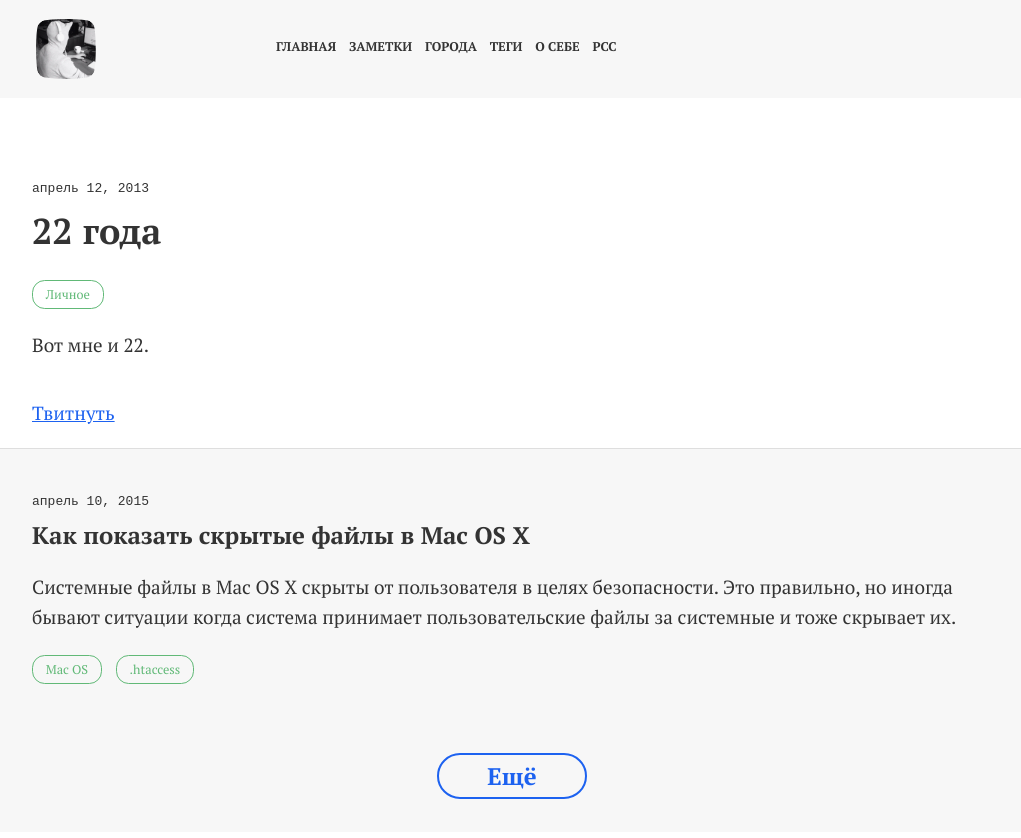
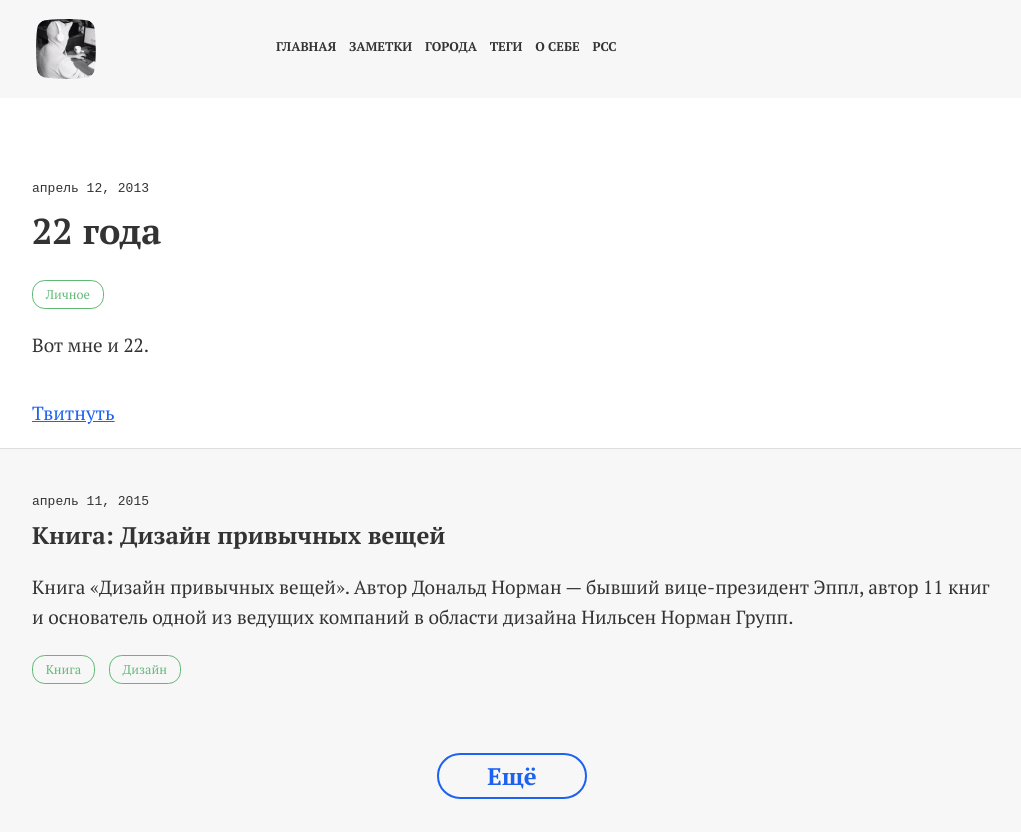
Before and after one commit to anna-vanlee/bizikov.ru, a Jekyll site: the page built from _posts/published/2013-04-12-22-goda.markdown, in a window 1280 px wide. Shown: the top 838 px of the page, without its empty margins (128-1149 px from the left). Built offline with Jekyll 4.4.1, drawn with Linux system fonts in a browser that asks for light colours; comment, search, counter and statistics services are not loaded.

Commit message:
Публикация заметки

```diff
--- a/_posts/2015-04-10-dizayn-privychnyh-veschey.md
+++ b/_posts/published/2015-04-11-dizayn-privychnyh-veschey.md
@@ -2,8 +2,8 @@
 layout: post
 title: "Книга: Дизайн привычных вещей"
 excerpt: "Книга «Дизайн привычных вещей». Автор Дональд Норман — бывший вице-президент Эппл, автор 11 книг и основатель одной из ведущих компаний в области дизайна Нильсен Норман Групп."
-published: false
-cover: /upload/article/2015/04/10/book-cover.png
+published: true
+cover: /upload/article/2015/04/11/book-cover.png
 keywords: Дизайн
 tags:
 - Книга
@@ -13,7 +13,7 @@
 Книга «Дизайн привычных вещей». Автор Дональд Норман — бывший вице-президент Эппл, автор 11 книг и основатель одной из ведущих компаний в области дизайна <a href="http://www.nngroup.com/" target="_blank">Нильсен Норман Групп</a>.
 
 <a href="http://www.mann-ivanov-ferber.ru/books/paperbook/design-everyday-things/" target="_blank">
-  <img src="{{ site.url}}/upload/article/2015/04/10/book-cover.png" class="original"/>
+  <img src="{{ site.url}}/upload/article/2015/04/11/book-cover.png" class="original"/>
 </a>
 
 Книга является отличным продолжением <a href="{{ site.url }}/2015/03/dizain-dlya-realnogo-mira/" target="_blank">«Дизайна для реального мира»</a> Виктора Папанека.
@@ -32,7 +32,7 @@
 
 Кстати, о компьютерах. Помните, что книга была написана в 1988 году? Норман уделил достаточное внимание описанию проблем современных для него компьютеров, придя к выводу, что лучшим дизайном и эргономикой на тот момент обладает компьютер Макинтош, который был представлен публике компанией Эппл в 1984 году. Что интересно, спустя 30 лет компания до сих является законодателем моды в сфере высокотехнологичных устройств.
 
-<img src="{{ site.url}}/upload/article/2015/04/10/macintosh.jpg"/>
+<img src="{{ site.url}}/upload/article/2015/04/11/macintosh.jpg"/>
 
 В книге не раз встречаются «фантастические» высказывания, мечты автора о том, как технологии могут изменить будущее. Так, например, он мечтает о компьютере размером с ежедневник, в котором можно хранить контакты, вести календарь событий, вести заметки и многое другое. Ничего не напоминает? Айпад и другие планшеты уже сейчас могут с легкостью выполнять все вышеперечисленные функции и кучу всего другого. К сожалению, каким бы инновационным и высокотехнологичным ни было устройство, это еще не значит, что им будет удобно пользоваться.
 
@@ -42,7 +42,7 @@
 
 Когда появляется новый класс устройств, самые первые получаются сложными, не удобными и просто уродскими. Например, умные часы. Пока этот класс устройств очень молод, неопытен и мало функционален. Одни менее удобные, другие чуть получше, но у всех есть одна проблема — малый срок жизни батареи и катастрофическая нехватка полезных функций. Желание покупать именно сейчас такое устройство возникает только у самых заядлых гиков. Меньше чем через 10 лет смартвочи станут действительно умными и для нас они станут совершенно обычными устройствами, как сейчас уже стали смартфоны. Мне кажется, что основная цель таких устройств должна быть нацелена на сбор информации о здоровье владельца. С каждым годом новые технологии позволяют собирать с запястья человека всё больше данных, а удобный дизайн позволит нам без проблем пользоваться умными часами.
 
-<img src="{{ site.url}}/upload/article/2015/04/10/pebble.jpg">
+<img src="{{ site.url}}/upload/article/2015/04/11/pebble.jpg">
 
 Автор уже тогда задумался над тем, к чему может привести распространение «умных» устройств. Для нас этот вопрос стал только актуальнее.
 
```
Also changed, not shown: upload/article/2015/04/11/book-cover.png (renamed from upload/article/2015/04/10/book-cover.png), upload/article/2015/04/11/macintosh.jpg (renamed from upload/article/2015/04/10/macintosh.jpg), upload/article/2015/04/11/pebble.jpg (renamed from upload/article/2015/04/10/pebble.jpg).
